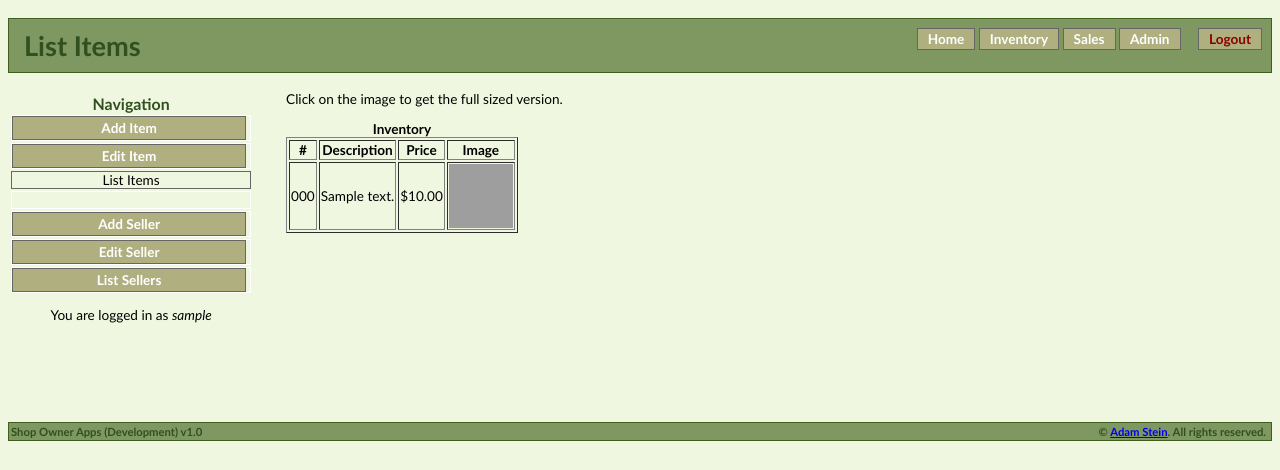
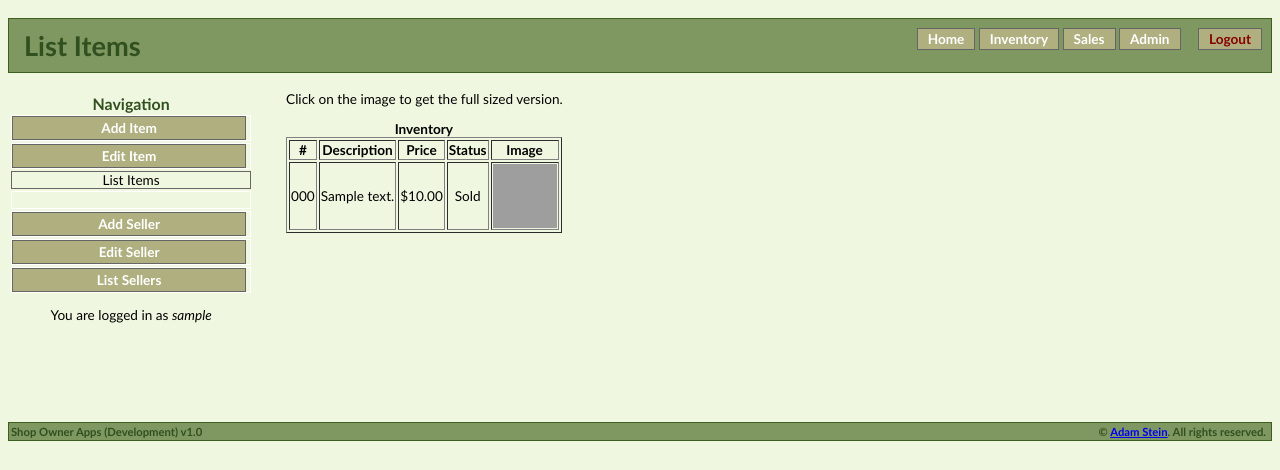
Before and after one commit to adamestein/shopowner, a Django app: page /shopowner/inventory/list/1 in a window 1280 px wide. Shown: the top 470 px of the page. Run offline with Django 3.2, Linux system fonts and the light colour scheme; a user stored in the database is signed in; tables that the repository leaves empty hold one stand-in row (values such as "Sample post"); parts of the project's set-up code (start-up, migrations or seed data) failed here and were passed over; some libraries are stand-ins or nearby versions; grey boxes are pictures that could not be loaded.

Commit message:
Added a 'Status' column to the item list table to show if an item is sold or unsold

```diff
--- a/inventory/templates/item_list.html
+++ b/inventory/templates/item_list.html
@@ -22,6 +22,7 @@
                 <th>&nbsp;#&nbsp;</th>
                 <th>Description</th>
                 <th>Price</th>
+                <th>Status</th>
                 <th>Image</th>
             </tr>
 
@@ -30,6 +31,13 @@
                     <td style="text-align: center;">{{ item.number }}</td>
                     <td>{{ item.desc }}</td>
                     <td style="text-align: right;">{{ item.price|currency_format }}</td>
+                    <td style="text-align: center;">
+                        {% if item.sale_set.all %}
+                            Sold
+                        {% else %}
+                            Unsold
+                        {% endif %}
+                    </td>
                     <td>
                         {% if item.picture %}
                             <a href="/shopowner/files/get/?name={{ item.picture }}" target="_blank">
```
